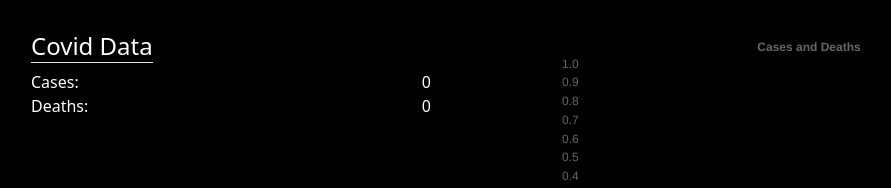
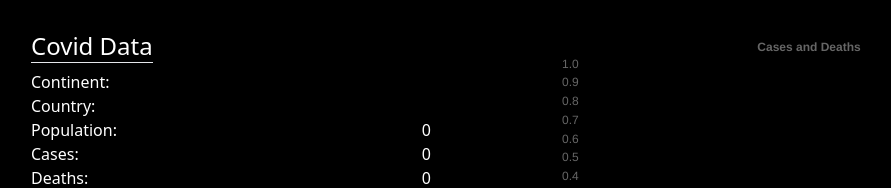
Before and after one commit to kurtweber12/Project3_COP3530, a Next.js app in the folder Frontend/project3-nextjs/: page / in a window 1280 px wide. Shown: the part 554-742 px from the top of the page, without its empty margins (95-986 px from the left). Built offline with nearby package versions, Linux system fonts and the light colour scheme; no server answers.

Commit message:
added data to covid section

```diff
--- a/Frontend/project3-nextjs/pages/index.js
+++ b/Frontend/project3-nextjs/pages/index.js
@@ -30,6 +30,9 @@ export default function Home() {
 	const [timeChartData, setTimeChartData] = useState([0,0])
 	const [covidCases, setCovidCases] = useState(0)
 	const [covidDeaths, setCovidDeaths] = useState(0)
+	const [countryName, setCountryName] = useState("")
+	const [continent, setContinent] = useState("")
+	const [population, setPopulation] = useState(0)
 
 
 	const search_chart_data = {
@@ -113,9 +116,15 @@ export default function Home() {
 			if(json_response.linear_covid.length < 1){
 				setCovidCases(0)
 				setCovidDeaths(0)
+				setContinent("")
+				setCountryName("")
+				setPopulation(0)
 			} else {
 				setCovidCases(json_response.linear_covid[3])
 				setCovidDeaths(json_response.linear_covid[4])
+				setContinent(json_response.linear_covid[8])
+				setCountryName(json_response.linear_covid[5])
+				setPopulation(json_response.linear_covid[7])
 			}
 		}
 		setLoading(false)
@@ -145,6 +154,18 @@ export default function Home() {
 				<div className='mt-8 data-containers'>
 					<div>
 						<h2 className='text-2xl mb-2'><span className='border-b'>Covid Data</span></h2>
+						<div className='search-covid-sections'>
+							<p>Continent: </p>
+							{loading ? (<p className='text-gray-400'>Loading...</p>) : (<p>{continent}</p>)}
+						</div>
+						<div className='search-covid-sections'>
+							<p>Country: </p>
+							{loading ? (<p className='text-gray-400'>Loading...</p>) : (<p>{countryName}</p>)}
+						</div>
+						<div className='search-covid-sections'>
+							<p>Population: </p>
+							{loading ? (<p className='text-gray-400'>Loading...</p>) : (<p>{population}</p>)}
+						</div>
 						<div className='search-covid-sections'>
 							<p>Cases: </p>
 							{loading ? (<p className='text-gray-400'>Loading...</p>) : (<p>{covidCases}</p>)}
```
